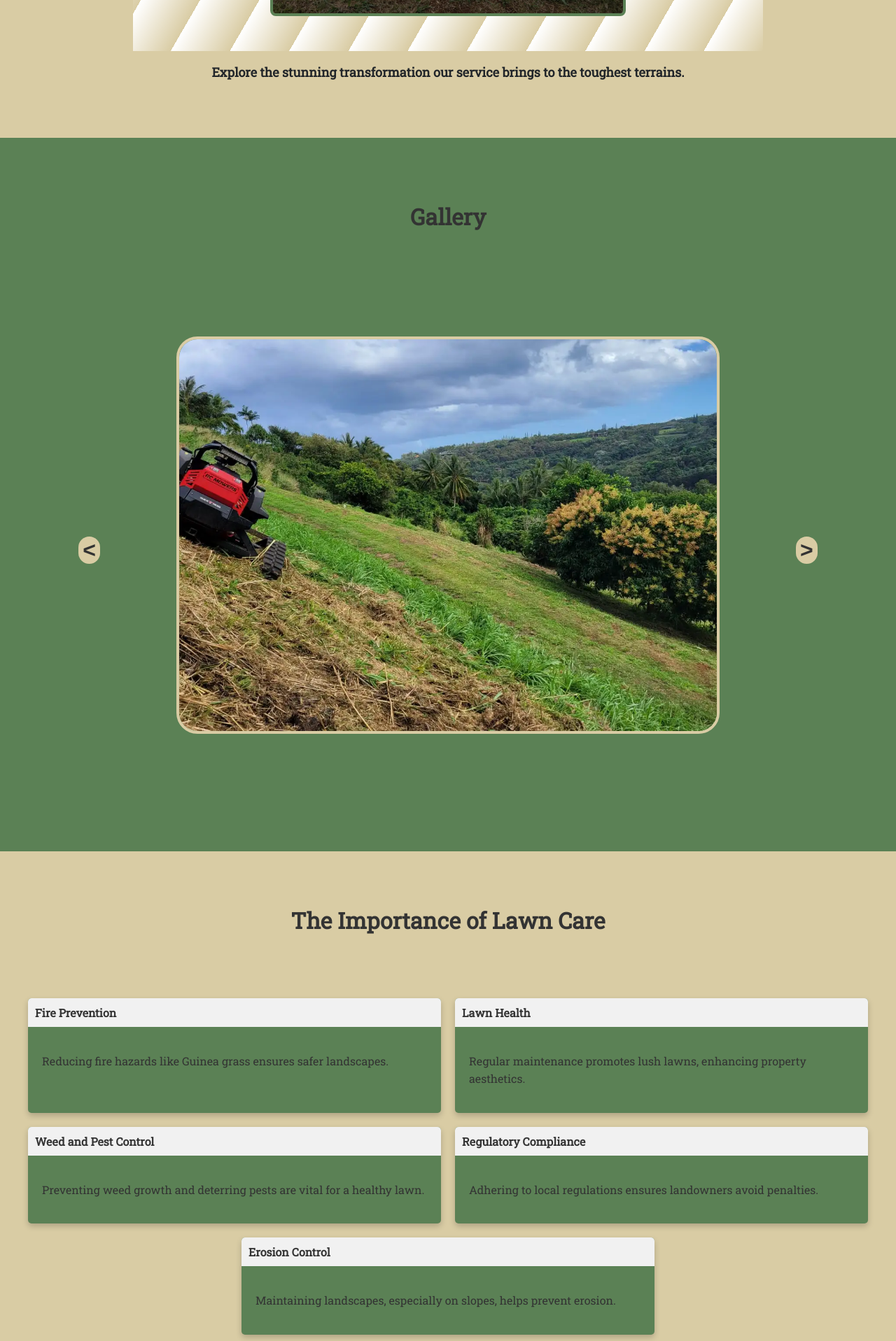
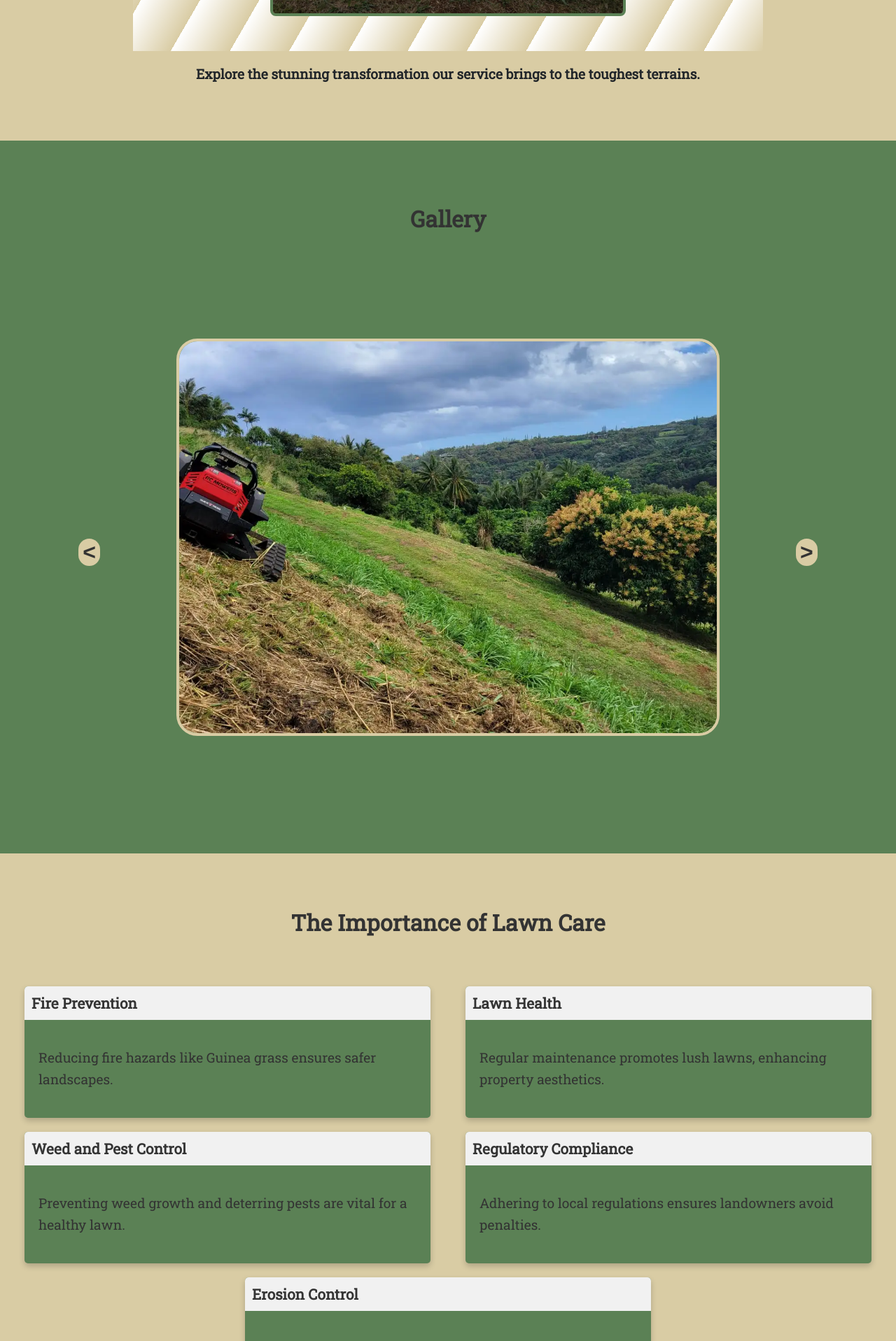
Before and after one commit to gefenbar/kilauea-slope-mowing-website, a React (Create React App) app: page / in a window 1280 px wide. Shown: the part 2487-4404 px from the top of the page at 70% size. Built offline with nearby package versions, Linux system fonts and the light colour scheme; no server answers.

Commit message:
design improvements

```diff
--- a/src/App.css
+++ b/src/App.css
@@ -149,7 +149,7 @@ html {
 }
 .before-after p {
   font-weight: 900;
-  font-size: large;
+  font-size: 1.2rem;
   text-align: center;
 }
 
@@ -181,7 +181,7 @@ html {
 
 .before-after p {
   font-weight: 900;
-  font-size: large;
+  font-size: 1.2rem;
   text-align: center;
 }
 
@@ -467,13 +467,12 @@ body {
 .importance-list {
   display: flex;
   flex-wrap: wrap;
-  justify-content: space-evenly;
-  padding: 30px;
+  padding: 10px;
+  justify-content: space-around;
 }
 
-/* Styling for each importance item */
 .importance-item {
-  flex: 0 0 calc(50% - 20px);
+  flex: 0 0 calc(50% - 50px);
   margin: 10px;
 }
 
@@ -492,6 +491,7 @@ height: 100%;
 }
 
 .card-header {
+  font-size: 1.3rem;
   background-color: #f1f1f1;
   padding: 10px;
   font-weight: bold;
@@ -500,6 +500,7 @@ height: 100%;
 }
 
 .card-content {
+  font-size: 1.3rem;
   padding: 20px;
 }
 
@@ -508,6 +509,8 @@ height: 100%;
 }
 
 .card-content p {
+  font-size: 1.2rem;
+
   line-height: 1.6;
 }
 
@@ -651,7 +654,7 @@ height: 100%;
     font-size: small;
   }
   * {
-    font-size: 99%;
+    font-size: 98%;
   }
   .before-after p {
     padding-left: 5%;
```
